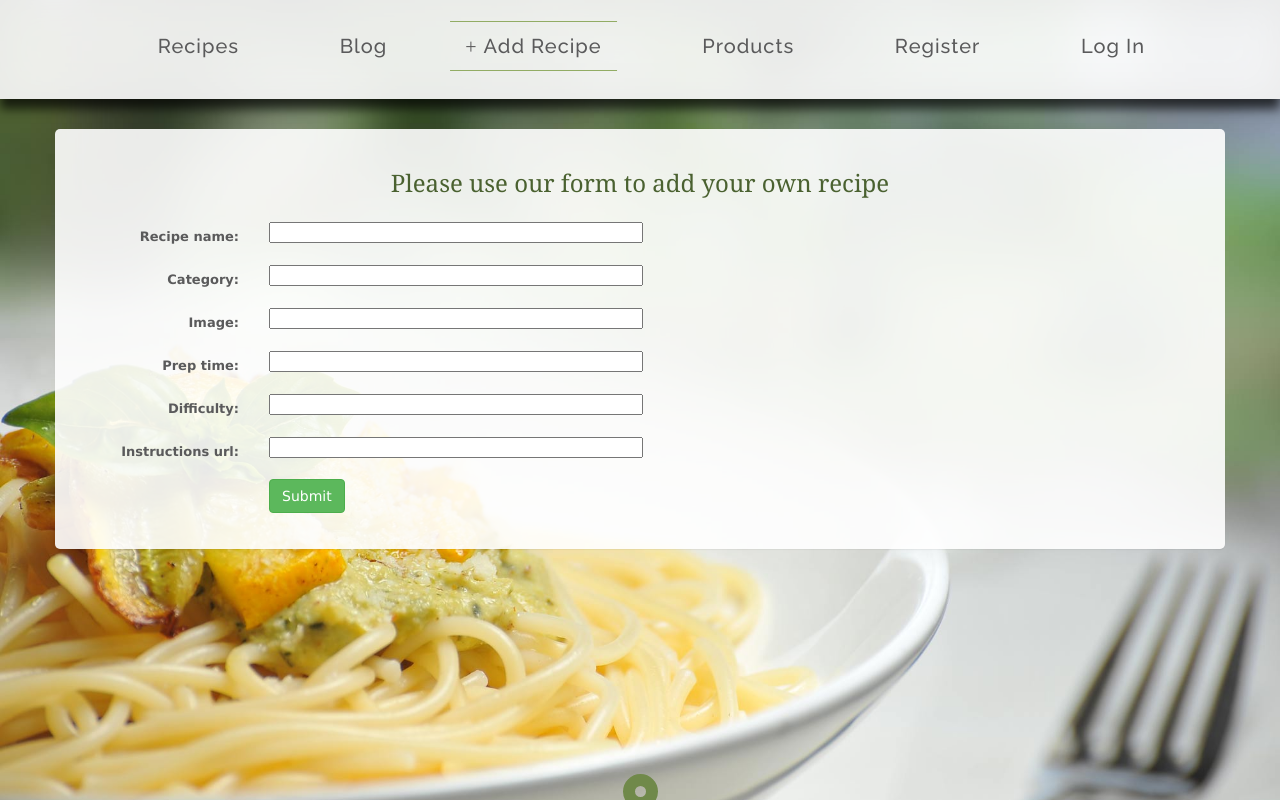
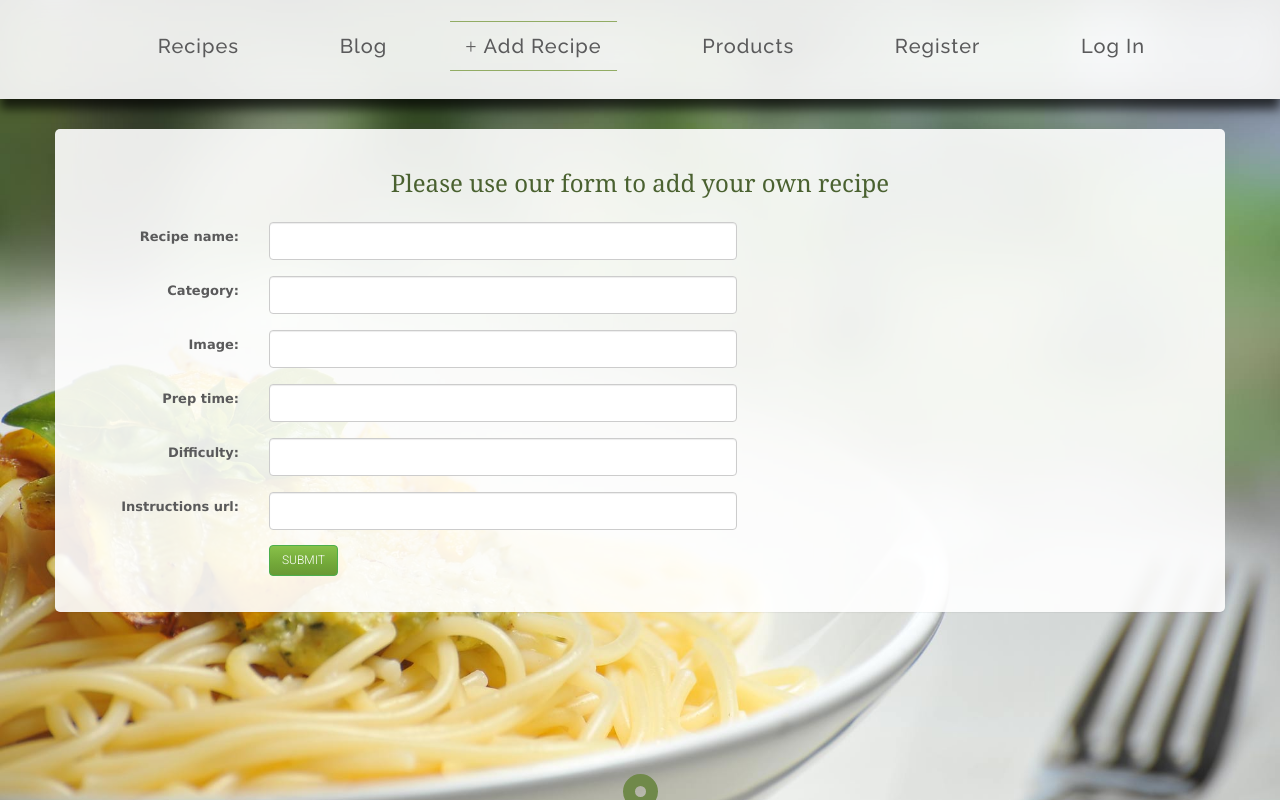
Before and after one commit to dbezinski/new_recipe_app, a Django app: page /recipe_app/recipe/add/ in a window 1280 px wide. Run offline with Django 3.2, Linux system fonts and the light colour scheme; some libraries are stand-ins or nearby versions; some web fonts are replaced.

Commit message:
first commit

```diff
--- a/recipe_app/static/js/login.js
+++ /dev/null
@@ -1,3 +0,0 @@
-$('.message a').click(function(){
-   $('form').animate({height: "toggle", opacity: "toggle"}, "slow");
-});
--- /dev/null
+++ b/recipe_app/static/recipe/header.css
@@ -0,0 +1,22 @@
+.text-effect {
+    list-style: none;
+    font-family: tb, Arial, serif;
+}
+
+.text-effect li {
+    display: inline-block;
+    font-weight: 300;
+    font-size: 32px;
+    opacity: 1;
+    transition: all 1.5s ease;
+}
+
+.text-effect.hidden1 li {
+    opacity: 0;
+}
+
+.text-effect.hidden1 li:nth-child(1) { transform: translateX(-200px) translateY(0px);}
+
+.text-effect.hidden1 li:nth-child(2) { transform: translateX(0px) translateY(200px);}
+
+.text-effect.hidden1 li:nth-child(3) { transform: translateX(200px) translateY(0px);}
--- a/recipe_app/static/recipe/login.css
+++ b/recipe_app/static/recipe/login.css
@@ -56,48 +56,3 @@
   color: #4CAF50;
   text-decoration: none;
 }
-.form .register-form {
-  display: none;
-}
-.container {
-  position: relative;
-  z-index: 1;
-  margin: 0 auto;
-}
-.container:before, .container:after {
-  content: "";
-  display: block;
-  clear: both;
-}
-.container .info {
-  margin: 50px auto;
-  text-align: center;
-}
-.container .info h1 {
-  margin: 0 0 15px;
-  padding: 0;
-  font-size: 36px;
-  font-weight: 300;
-  color: #1a1a1a;
-}
-.container .info span {
-  color: #4d4d4d;
-  font-size: 12px;
-}
-.container .info span a {
-  color: #000000;
-  text-decoration: none;
-}
-.container .info span .fa {
-  color: #EF3B3A;
-}
-body {
-  background: #76b852; /* fallback for old browsers */
-  background: -webkit-linear-gradient(right, #76b852, #8DC26F);
-  background: -moz-linear-gradient(right, #76b852, #8DC26F);
-  background: -o-linear-gradient(right, #76b852, #8DC26F);
-  background: linear-gradient(to left, #76b852, #8DC26F);
-  font-family: "Roboto", sans-serif;
-  -webkit-font-smoothing: antialiased;
-  -moz-osx-font-smoothing: grayscale;
-}
--- a/recipe_app/static/recipe/style.css
+++ b/recipe_app/static/recipe/style.css
@@ -105,6 +105,153 @@ input {
     -o-border-radius: 5px;
 }
 
+.btn {
+    color: white;
+    font-size: 12px;
+    background-image: linear-gradient(#88c149, #73a839 60%, #699934);
+    font-family: "Roboto", sans-serif;
+    text-transform: uppercase;
+    outline: 0;
+}
+
+.btn:hover, .btn:active, .ntn:focus {
+    color: white;
+    background-image: linear-gradient(#699934, #73a839 60%, #88c149);
+    font-family: "Roboto", sans-serif;
+    text-transform: uppercase;
+    outline: 0;
+}
+/* Add Recipe Form */
+#id_recipe_name {
+    display: block;
+    width: 50%;
+    height: 38px;
+    padding: 8px 12px;
+    font-size: 14px;
+    line-height: 1.42857143;
+    color: #555555;
+    background-color: #ffffff;
+    background-image: none;
+    border: 1px solid #cccccc;
+    border-radius: 4px;
+    -webkit-box-shadow: inset 0 1px 1px rgba(0,0,0,0.075);
+    box-shadow: inset 0 1px 1px rgba(0,0,0,0.075);
+    -webkit-transition: border-color ease-in-out .15s,-webkit-box-shadow ease-in-out .15s;
+    -o-transition: border-color ease-in-out .15s,box-shadow ease-in-out .15s;
+    transition: border-color ease-in-out .15s,box-shadow ease-in-out .15s;
+}
+
+#id_category {
+    display: block;
+    width: 50%;
+    height: 38px;
+    padding: 8px 12px;
+    font-size: 14px;
+    line-height: 1.42857143;
+    color: #555555;
+    background-color: #ffffff;
+    background-image: none;
+    border: 1px solid #cccccc;
+    border-radius: 4px;
+    -webkit-box-shadow: inset 0 1px 1px rgba(0,0,0,0.075);
+    box-shadow: inset 0 1px 1px rgba(0,0,0,0.075);
+    -webkit-transition: border-color ease-in-out .15s,-webkit-box-shadow ease-in-out .15s;
+    -o-transition: border-color ease-in-out .15s,box-shadow ease-in-out .15s;
+    transition: border-color ease-in-out .15s,box-shadow ease-in-out .15s;
+}
+
+#id_image {
+    display: block;
+    width: 50%;
+    height: 38px;
+    padding: 8px 12px;
+    font-size: 14px;
+    line-height: 1.42857143;
+    color: #555555;
+    background-color: #ffffff;
+    background-image: none;
+    border: 1px solid #cccccc;
+    border-radius: 4px;
+    -webkit-box-shadow: inset 0 1px 1px rgba(0,0,0,0.075);
+    box-shadow: inset 0 1px 1px rgba(0,0,0,0.075);
+    -webkit-transition: border-color ease-in-out .15s,-webkit-box-shadow ease-in-out .15s;
+    -o-transition: border-color ease-in-out .15s,box-shadow ease-in-out .15s;
+    transition: border-color ease-in-out .15s,box-shadow ease-in-out .15s;
+}
+
+#id_prep_time {
+    display: block;
+    width: 50%;
+    height: 38px;
+    padding: 8px 12px;
+    font-size: 14px;
+    line-height: 1.42857143;
+    color: #555555;
+    background-color: #ffffff;
+    background-image: none;
+    border: 1px solid #cccccc;
+    border-radius: 4px;
+    -webkit-box-shadow: inset 0 1px 1px rgba(0,0,0,0.075);
+    box-shadow: inset 0 1px 1px rgba(0,0,0,0.075);
+    -webkit-transition: border-color ease-in-out .15s,-webkit-box-shadow ease-in-out .15s;
+    -o-transition: border-color ease-in-out .15s,box-shadow ease-in-out .15s;
+    transition: border-color ease-in-out .15s,box-shadow ease-in-out .15s;
+}
+
+#id_difficulty {
+    display: block;
+    width: 50%;
+    height: 38px;
+    padding: 8px 12px;
+    font-size: 14px;
+    line-height: 1.42857143;
+    color: #555555;
+    background-color: #ffffff;
+    background-image: none;
+    border: 1px solid #cccccc;
+    border-radius: 4px;
+    -webkit-box-shadow: inset 0 1px 1px rgba(0,0,0,0.075);
+    box-shadow: inset 0 1px 1px rgba(0,0,0,0.075);
+    -webkit-transition: border-color ease-in-out .15s,-webkit-box-shadow ease-in-out .15s;
+    -o-transition: border-color ease-in-out .15s,box-shadow ease-in-out .15s;
+    transition: border-color ease-in-out .15s,box-shadow ease-in-out .15s;
+}
+
+#id_instructions_url {
+    display: block;
+    width: 50%;
+    height: 38px;
+    padding: 8px 12px;
+    font-size: 14px;
+    line-height: 1.42857143;
+    color: #555555;
+    background-color: #ffffff;
+    background-image: none;
+    border: 1px solid #cccccc;
+    border-radius: 4px;
+    -webkit-box-shadow: inset 0 1px 1px rgba(0,0,0,0.075);
+    box-shadow: inset 0 1px 1px rgba(0,0,0,0.075);
+    -webkit-transition: border-color ease-in-out .15s,-webkit-box-shadow ease-in-out .15s;
+    -o-transition: border-color ease-in-out .15s,box-shadow ease-in-out .15s;
+    transition: border-color ease-in-out .15s,box-shadow ease-in-out .15s;
+}
+
+.h1-payment{
+    color: #699934;
+    text-shadow: -1px -2px 3px rgba(17, 17, 17, 0.3);
+    text-align: center;
+    font-family: Georgia, "Palatino Linotype", serif;
+    font-weight: 900;
+    text-transform: uppercase;
+    font-size: 30px;
+}
+
+.p-payment {
+    color: #4A6130;
+    text-align: center;
+    font-family: Georgia, "Palatino Linotype", serif;
+    font-size: 16px;
+}
 
 
 /* Box Shadow Effect */
--- a/recipe_app/urls.py
+++ b/recipe_app/urls.py
@@ -9,4 +9,5 @@ urlpatterns = [
     url(r'recipe/add/$', views.RecipeCreate.as_view(), name='recipe-add'),
 
     url(r'^$', views.get_index, name='index'),
+
     ]
--- a/recipe_app/views.py
+++ b/recipe_app/views.py
@@ -2,8 +2,6 @@ from django.views import generic
 from django.views.generic.edit import CreateView
 from .models import Recipe
 from django.http import request
-
-
 from django.shortcuts import render
 
 class IndexView(generic.ListView):
@@ -30,5 +28,9 @@ class RecipeCreate(CreateView):
     model = Recipe
     fields = ['recipe_name', 'category', 'image', 'prep_time', 'difficulty', 'instructions_url']
 
+
 def get_index(request):
     return render(request, 'recipe_app/index.html')
+
+def payment_accepted(request):
+    return render(request, 'recipe_app/paymen-accepted.html')
--- a/recipe_prj/urls.py
+++ b/recipe_prj/urls.py
@@ -5,6 +5,8 @@ from accounts.views import register, profile, login, logout
 from products import views as product_views
 from django.conf import settings
 from django.conf.urls.static import static
+
+from recipe_app import views
 
 urlpatterns = [
     url(r'^admin/', admin.site.urls),
@@ -21,6 +23,7 @@ urlpatterns = [
 
     #Products URLs:
     url(r'^products/$', product_views.all_products, name='products'),
+    url(r'payment-accepted/$', views.payment_accepted, name='payment-accepted'),
 ]
 
 if settings.DEBUG:
```
Also changed, not shown: recipe_app/static/js/stripe.js (+18 -0 lines), db.sqlite3, 4 other files.
